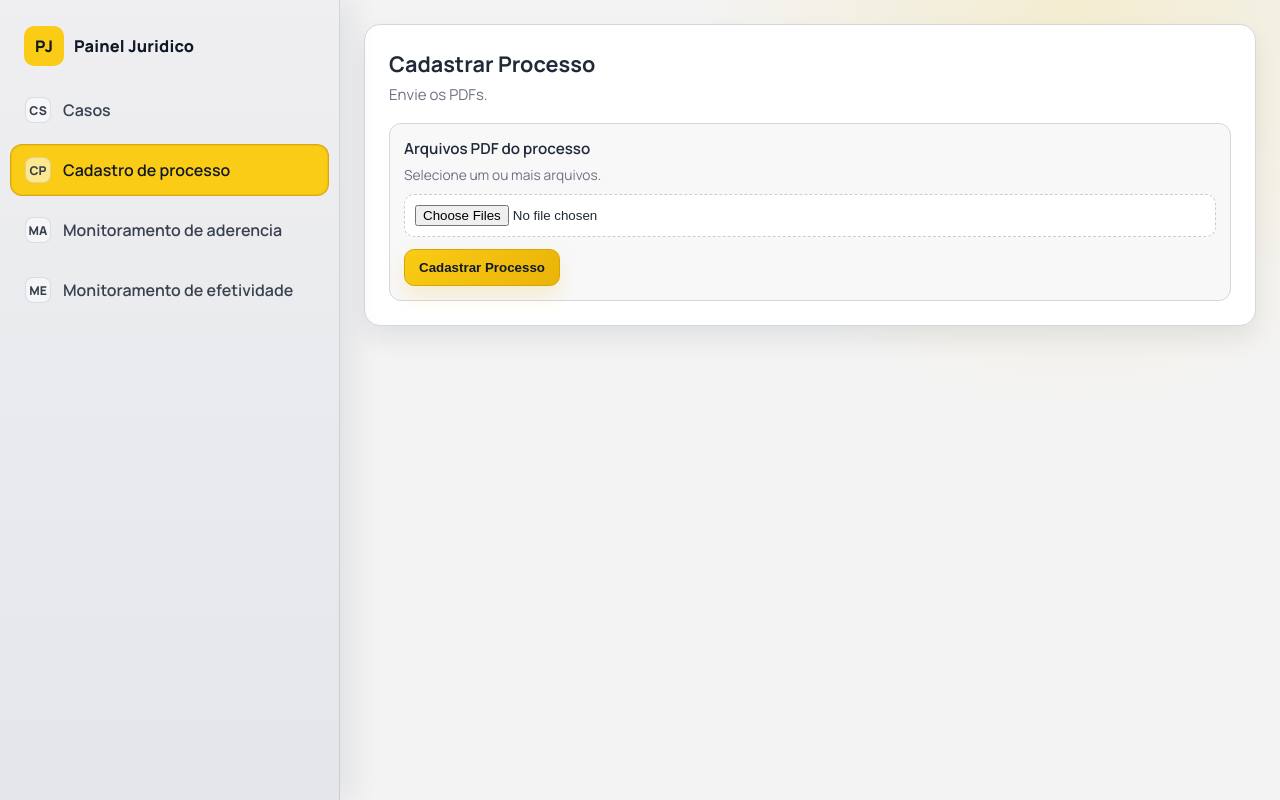
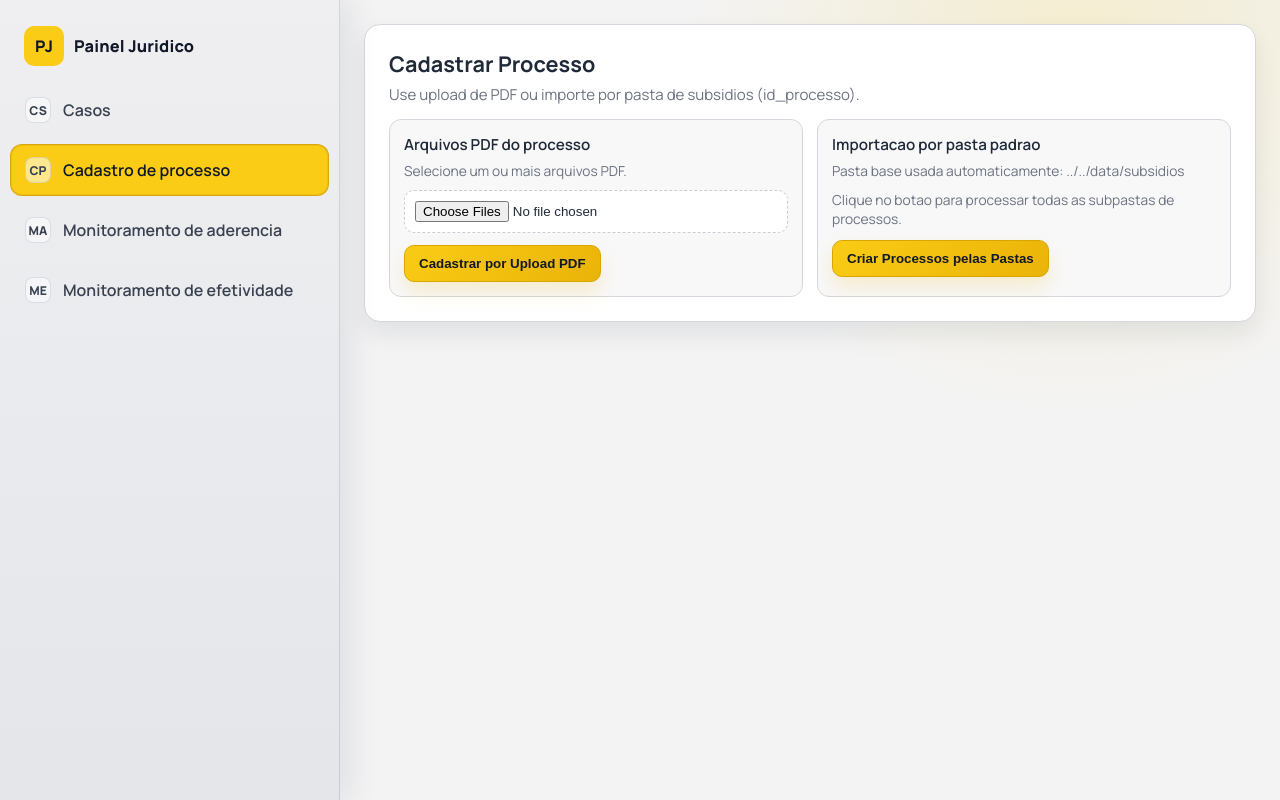
Before and after one commit to PhPires13/hackathon-ufmg-2026-grupo6, a Django app: page /create-case in a window 1280 px wide. Run offline with Django 5.2, Linux system fonts and the light colour scheme.

Commit message:
data: Importacao por pasta padrao

```diff
--- a/src/estrangeirosplatform/legalapp/management/commands/import_case_from_pdfs.py
+++ b/src/estrangeirosplatform/legalapp/management/commands/import_case_from_pdfs.py
@@ -7,7 +7,7 @@ from legalapp.pdf_import import extract_documents_from_directory, upsert_case_fr
 
 class Command(BaseCommand):
     help = (
-        'Le a pasta de um processo com PDFs, extrai dados importantes, '
+        'Le a pasta de um processo com arquivos suportados (PDF/TXT), extrai dados importantes, '
         'salva no banco e gera um arquivo TXT com o resumo.'
     )
 
@@ -16,7 +16,7 @@ class Command(BaseCommand):
             '--case-dir',
             type=str,
             default='../../Caso_01_0801234-56-2024-8-10-0001',
-            help='Caminho para a pasta do caso com os arquivos PDF.',
+            help='Caminho para a pasta do caso com os arquivos de autos/subsidios.',
         )
         parser.add_argument(
             '--output-txt',
@@ -30,7 +30,7 @@ class Command(BaseCommand):
         output_txt_raw = (options.get('output_txt') or '').strip()
 
         if not case_dir_raw:
-            raise CommandError('Informe --case-dir com a pasta contendo os PDFs.')
+            raise CommandError('Informe --case-dir com a pasta contendo os documentos do caso.')
 
         case_dir = Path(case_dir_raw).expanduser().resolve()
         if not case_dir.exists() or not case_dir.is_dir():
--- a/src/estrangeirosplatform/legalapp/static/legalapp/css/create-case.css
+++ b/src/estrangeirosplatform/legalapp/static/legalapp/css/create-case.css
@@ -65,6 +65,17 @@ form {
     background: #f8f8f9;
 }
 
+.import-grid {
+    display: grid;
+    grid-template-columns: repeat(2, minmax(0, 1fr));
+    gap: 14px;
+    margin-top: 14px;
+}
+
+.import-form {
+    margin-top: 0;
+}
+
 label {
     display: block;
     font-weight: 600;
@@ -85,6 +96,16 @@ input[type="file"] {
     border-radius: 10px;
     padding: 10px;
     background: #ffffff;
+}
+
+input[type="text"] {
+    display: block;
+    width: 100%;
+    border: 1px solid #c8ccd4;
+    border-radius: 10px;
+    padding: 10px;
+    background: #ffffff;
+    font-family: inherit;
 }
 
 .actions {
@@ -161,4 +182,8 @@ button:hover {
         width: auto;
         padding: 18px;
     }
+
+    .import-grid {
+        grid-template-columns: 1fr;
+    }
 }
--- a/src/estrangeirosplatform/legalapp/templates/legalapp/create-case.html
+++ b/src/estrangeirosplatform/legalapp/templates/legalapp/create-case.html
@@ -14,18 +14,36 @@
         <main class="content">
     <div class="box">
         <h1>Cadastrar Processo</h1>
-        <p>Envie os PDFs.</p>
+        <p>Use upload de PDF ou importe por pasta de subsidios (id_processo).</p>
 
-        <form method="post" enctype="multipart/form-data">
+        <div class="import-grid">
+            <form method="post" enctype="multipart/form-data" class="import-form">
                 {% csrf_token %}
+                <input type="hidden" name="import_mode" value="upload_pdf">
+
                 <label for="pdf_files">Arquivos PDF do processo</label>
-            <p class="help">Selecione um ou mais arquivos.</p>
+                <p class="help">Selecione um ou mais arquivos PDF.</p>
                 <input id="pdf_files" type="file" name="pdf_files" accept="application/pdf" multiple required>
 
                 <div class="actions">
-                <button type="submit">Cadastrar Processo</button>
+                    <button type="submit">Cadastrar por Upload PDF</button>
                 </div>
             </form>
+
+            <form method="post" class="import-form">
+                {% csrf_token %}
+                <input type="hidden" name="import_mode" value="import_folder">
+                <input type="hidden" name="subsidios_base_dir" value="{{ subsidios_base_dir }}">
+
+                <label>Importacao por pasta padrao</label>
+                <p class="help">Pasta base usada automaticamente: {{ subsidios_base_dir }}</p>
+                <p class="help">Clique no botao para processar todas as subpastas de processos.</p>
+
+                <div class="actions">
+                    <button type="submit">Criar Processos pelas Pastas</button>
+                </div>
+            </form>
+        </div>
 
         {% if error_message %}
             <div class="alert error">{{ error_message }}</div>
@@ -46,6 +64,17 @@
                 </div>
             </div>
         {% endif %}
+
+        {% if created_cases %}
+            <div class="case-card">
+                <div class="title">Processos processados</div>
+                <div class="case-meta">
+                    {% for case in created_cases %}
+                        {{ case.numero_processo }}{% if not forloop.last %} · {% endif %}
+                    {% endfor %}
+                </div>
+            </div>
+        {% endif %}
     </div>
         </main>
     </div>
--- a/src/estrangeirosplatform/legalapp/views.py
+++ b/src/estrangeirosplatform/legalapp/views.py
@@ -1,7 +1,10 @@
 from __future__ import annotations
+
+from pathlib import Path
 
 import numpy as np
 import pandas as pd
+from django.conf import settings
 from django.db.models import Q
 from django.db.models.functions import Cast
 from django.shortcuts import get_object_or_404, redirect, render
@@ -18,7 +21,6 @@ from .ml_service import (
 )
 
 from .forms import LawyerActionCreateForm
-from .models import LegalCase
 
 
 def cases_list_page(request):
@@ -61,43 +63,97 @@ def cases_list_page(request):
 
 
 def create_case_page(request):
-	from .pdf_import import extract_documents_from_uploads, upsert_case_from_documents
+	from .pdf_import import (
+		extract_documents_from_directory,
+		extract_documents_from_uploads,
+		upsert_case_from_documents,
+	)
+
+	default_subsidios_base_dir = '../../data/subsidios'
 
 	context = {
 		'error_message': '',
 		'success_message': '',
 		'created_case': None,
+		'created_cases': [],
+		'subsidios_base_dir': default_subsidios_base_dir,
 		'active_nav': 'create-case',
 	}
 
 	if request.method == 'POST':
-		uploaded_files = request.FILES.getlist('pdf_files')
+		import_mode = (request.POST.get('import_mode') or 'upload_pdf').strip()
 
-		if not uploaded_files:
-			context['error_message'] = 'Envie pelo menos um arquivo PDF.'
-			return render(request, 'legalapp/create-case.html', context)
+		if import_mode == 'import_folder':
+			base_dir_raw = (request.POST.get('subsidios_base_dir') or default_subsidios_base_dir).strip()
+			context['subsidios_base_dir'] = base_dir_raw
 
-		invalid_files = [f.name for f in uploaded_files if not f.name.lower().endswith('.pdf')]
-		if invalid_files:
-			context['error_message'] = (
-				'Apenas PDFs sao permitidos. Arquivos invalidos: '
-				+ ', '.join(invalid_files)
-			)
-			return render(request, 'legalapp/create-case.html', context)
+			base_dir = Path(base_dir_raw).expanduser()
+			if not base_dir.is_absolute():
+				base_dir = (Path(settings.BASE_DIR) / base_dir).resolve()
+			else:
+				base_dir = base_dir.resolve()
+			if not base_dir.exists() or not base_dir.is_dir():
+				context['error_message'] = f'Pasta base de subsidios nao encontrada: {base_dir}'
+				return render(request, 'legalapp/create-case.html', context)
 
-		try:
-			documents_payload = extract_documents_from_uploads(uploaded_files)
-			legal_case, _summary_text = upsert_case_from_documents(documents_payload)
-		except ValueError as exc:
-			context['error_message'] = str(exc)
-			return render(request, 'legalapp/create-case.html', context)
-		except Exception:
-			context['error_message'] = 'Nao foi possivel processar os arquivos enviados.'
-			return render(request, 'legalapp/create-case.html', context)
+			process_dirs = sorted(p for p in base_dir.iterdir() if p.is_dir())
+			if not process_dirs:
+				context['error_message'] = f'Nenhuma pasta de processo encontrada em: {base_dir}'
+				return render(request, 'legalapp/create-case.html', context)
 
-		context['success_message'] = 'Processo cadastrado e extraido com sucesso.'
-		context['created_case'] = legal_case
-		context['cases_url'] = reverse('legalapp:cases-list')
+			created_cases = []
+			errors = []
+			for process_dir in process_dirs:
+				try:
+					documents_payload = extract_documents_from_directory(process_dir)
+					legal_case, _summary_text = upsert_case_from_documents(
+						documents_payload,
+						case_name_hint=process_dir.name,
+					)
+					created_cases.append(legal_case)
+				except ValueError as exc:
+					errors.append(f'{process_dir.name}: {exc}')
+				except Exception:
+					errors.append(f'{process_dir.name}: falha inesperada ao processar pasta')
+
+			if not created_cases:
+				context['error_message'] = 'Nao foi possivel processar nenhuma pasta. ' + ' | '.join(errors)
+				return render(request, 'legalapp/create-case.html', context)
+
+			context['success_message'] = f'{len(created_cases)} processo(s) cadastrado(s)/atualizado(s) com sucesso pela pasta de subsidios.'
+			if errors:
+				context['success_message'] += ' Pastas com erro: ' + ' | '.join(errors)
+			context['created_case'] = created_cases[0]
+			context['created_cases'] = created_cases
+			context['cases_url'] = reverse('legalapp:cases-list')
+		else:
+			uploaded_files = request.FILES.getlist('pdf_files')
+
+			if not uploaded_files:
+				context['error_message'] = 'Envie pelo menos um arquivo PDF.'
+				return render(request, 'legalapp/create-case.html', context)
+
+			invalid_files = [f.name for f in uploaded_files if not f.name.lower().endswith('.pdf')]
+			if invalid_files:
+				context['error_message'] = (
+					'Apenas PDFs sao permitidos. Arquivos invalidos: '
+					+ ', '.join(invalid_files)
+				)
+				return render(request, 'legalapp/create-case.html', context)
+
+			try:
+				documents_payload = extract_documents_from_uploads(uploaded_files)
+				legal_case, _summary_text = upsert_case_from_documents(documents_payload)
+			except ValueError as exc:
+				context['error_message'] = str(exc)
+				return render(request, 'legalapp/create-case.html', context)
+			except Exception:
+				context['error_message'] = 'Nao foi possivel processar os arquivos enviados.'
+				return render(request, 'legalapp/create-case.html', context)
+
+			context['success_message'] = 'Processo cadastrado e extraido com sucesso.'
+			context['created_case'] = legal_case
+			context['cases_url'] = reverse('legalapp:cases-list')
 
 	return render(request, 'legalapp/create-case.html', context)
 
```
Also changed, not shown: SETUP.md (+30 -0 lines), src/estrangeirosplatform/legalapp/pdf_import.py (+26 -9 lines). Lines whose indentation alone changed are shown as unchanged.
